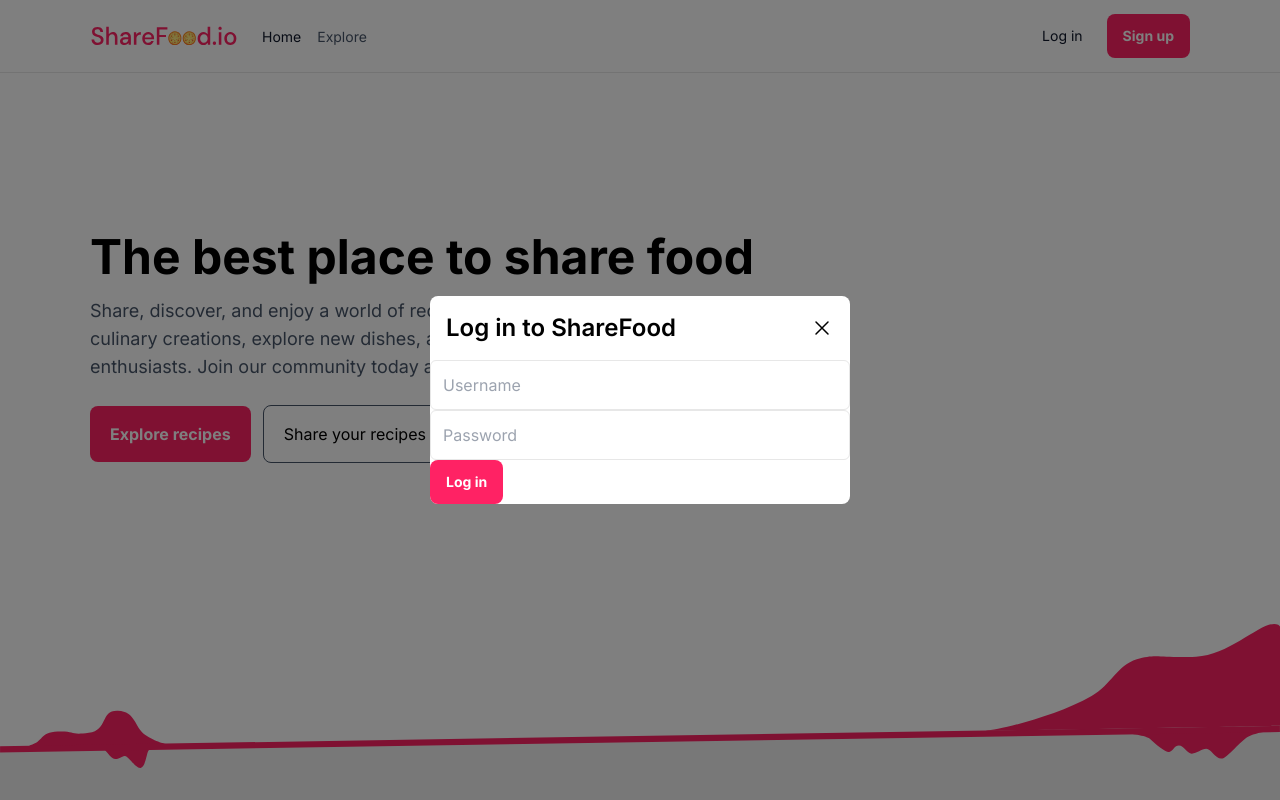
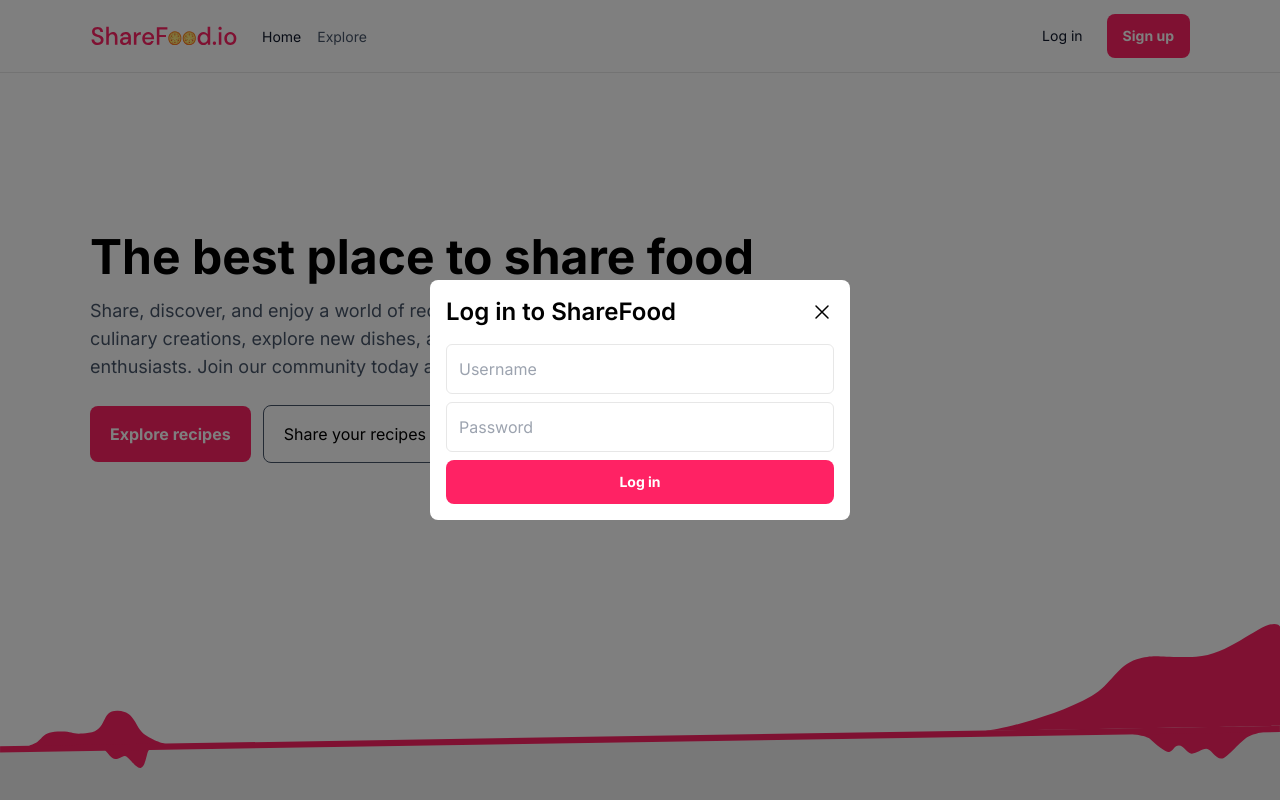
Before and after one commit to Poxie/sharefood, a Next.js app in the folder frontend/: page / in a window 1280 px wide. Both pictures are taken after a click on the button "Log in". Shown: the top 800 px of the page. Built offline with nearby package versions, Linux system fonts and the light colour scheme; no server answers.

Commit message:
Styles to login form

```diff
--- a/frontend/modals/login/index.tsx
+++ b/frontend/modals/login/index.tsx
@@ -45,7 +45,10 @@ export default function LoginModal() {
             <ModalHeader>
                 {t('modal.login.title')}
             </ModalHeader>
-            <form onSubmit={onSubmit}>
+            <form
+                onSubmit={onSubmit}
+                className="p-4 pt-0 grid gap-2"
+            >
                 <Input
                     placeholder={t('modal.login.placeholder.username')}
                     onChange={text => onChange('username', text)}
```
